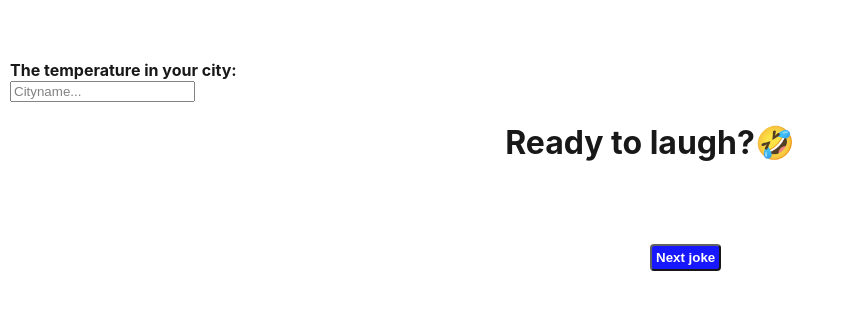
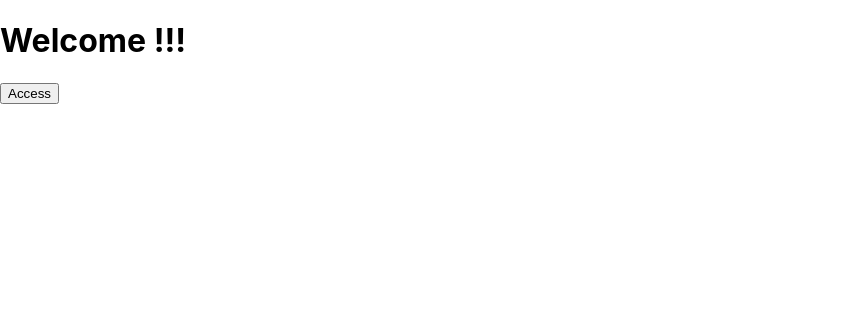
Before and after one commit to dianavile/react-jokes, a React (Create React App) app: page / in a window 1280 px wide. Shown: the top 310 px of the page, without its empty margins (0-855 px from the left). Built offline with nearby package versions, Linux system fonts and the light colour scheme.

Commit message:
add Welcome Component and routing in index.js

```diff
--- a/src/components/Welcome.js
+++ b/src/components/Welcome.js
@@ -1,14 +1,26 @@
 import React from 'react'
-// import App from '../App';
+import App from '../App';
 
 // class Component
 class Welcome extends React.Component {
-    // add state
-    //add render()
+    state ={
+        visibleApp: false
+    };
     render() {
-    //add return()
-        return(
-            <div>Welcome</div>
+        //add conditional
+        if (this.state.visibleApp == true){
+            return <div><App /> </div>
+        }
+        //add variable
+        const show = this.state.visibleApp ? (<App />) : (<div>  <h1>Welcome !!!</h1> </div>);
+        //add return()
+        return (
+            <div>
+                {show}
+                <button onClick={() => {
+                    this.setState({ visibleApp: !this.state.visibleApp })
+                }}>Access</button>
+            </div>
         )
     }
 }
--- a/src/index.js
+++ b/src/index.js
@@ -1,16 +1,10 @@
 import React from 'react';
 import ReactDOM from 'react-dom';
 import './index.css';
-import App from './App';
+import Welcome from "./components/Welcome";
 import reportWebVitals from './reportWebVitals';
 
-ReactDOM.render(
-  <React.StrictMode>
-    {/* TODO: replace with Welcome, when Welcome Component is ready */}
-    <App />
-  </React.StrictMode>,
-  document.getElementById('root')
-);
+ReactDOM.render(<div><Welcome/></div>,document.getElementById('root'));
 
 // If you want to start measuring performance in your app, pass a function
 // to log results (for example: reportWebVitals(console.log))
```
